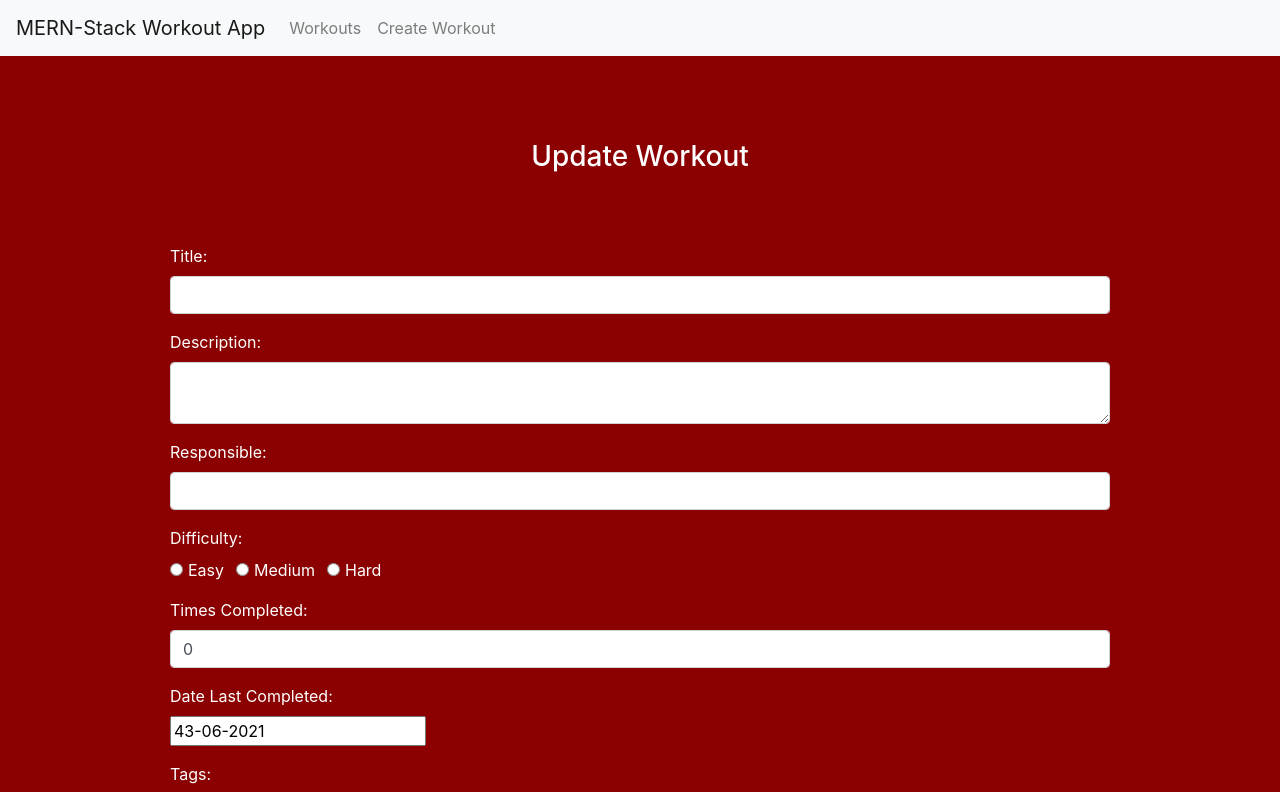
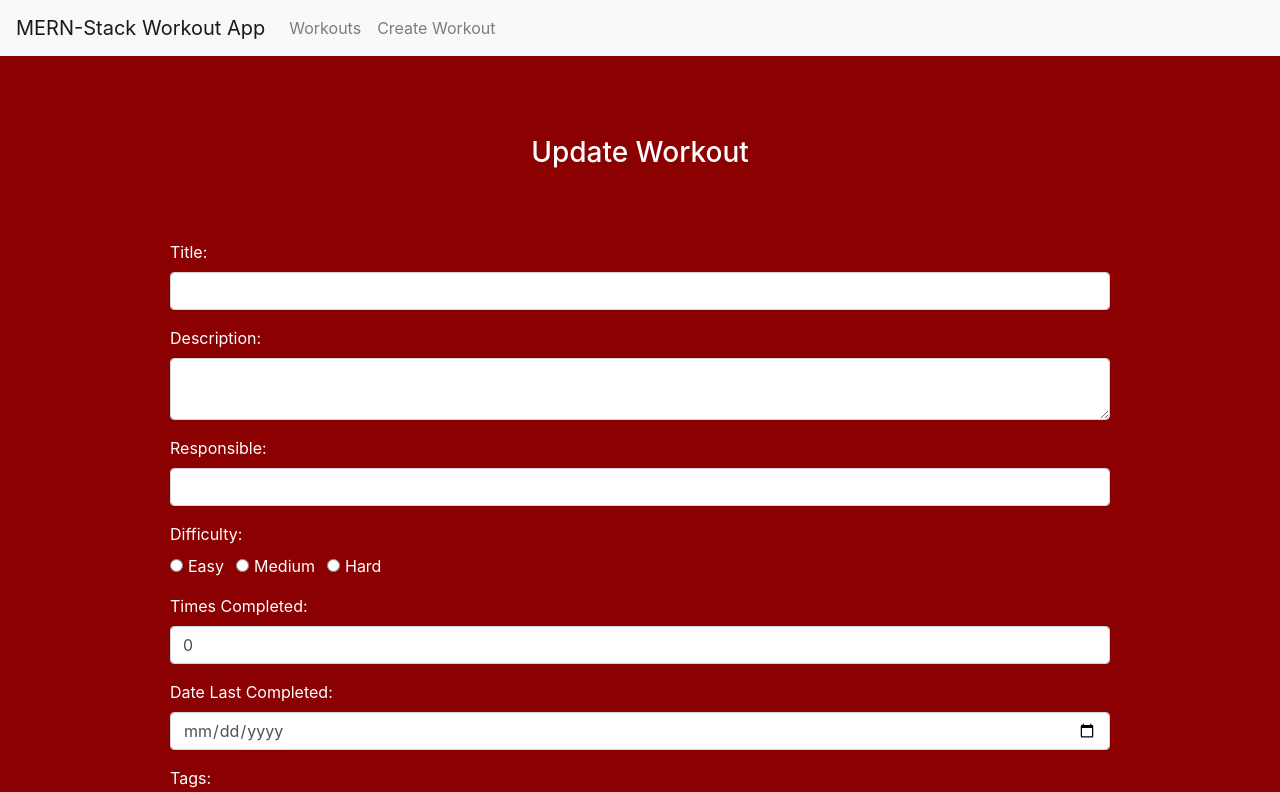
Before and after one commit to brentonjackson/workout-manager, a React (Create React App) app in the folder frontend/: page /edit/1 in a window 1280 px wide. Shown: the top 792 px of the page. Built offline with nearby package versions, Linux system fonts and the light colour scheme; no server answers.

Commit message:
reverted datepicker

```diff
--- a/frontend/src/components/edit-workout.component.js
+++ b/frontend/src/components/edit-workout.component.js
@@ -3,7 +3,9 @@ import axios from "axios";
 import Button from "react-bootstrap/Button";
 import styled from "styled-components";
 import { Redirect } from "react-router-dom";
-import DatePicker from 'react-datepicker'
+import DatePicker from 'react-datepicker';
+import "react-datepicker/dist/react-datepicker.css";
+
 
 const UpdateDiv = styled.div`
   height: 100vh;
@@ -256,13 +258,12 @@ export default class EditWorkout extends Component {
           </div>
           <div className="form-group">
             <label>Date Last Completed: </label>
-            <DatePicker dateFormat="mm-dd-yyyy" selected={this.state.startDate} onChange={this.onChangeWorkoutCompletedDate} />
-            {/* <input
+            <input
               value={this.state.workout_completed_date}
               type="date"
               className="form-control"
               onChange={this.onChangeWorkoutCompletedDate}
-            /> */}
+            />
           </div>
           <div className="form-group">
             <label>Tags: </label>
```
Also changed, not shown: 1 other file (tests, documents, lock files or other folders).
